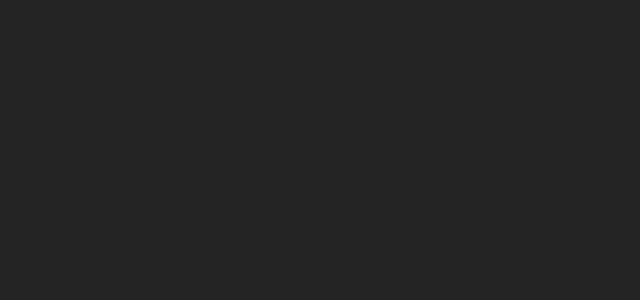
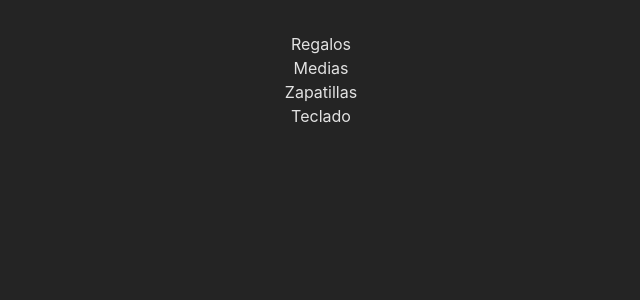
Before and after one commit to AllegriM/adviency, a React (Vite) app: page / in a window 1280 px wide. Shown: the top 300 px of the page, without its empty margins (319-959 px from the left). Built offline with nearby package versions, Linux system fonts and the light colour scheme.

Commit message:
fix: :bug: Resolve merge conflict in Day 1

```diff
--- a/src/App.tsx
+++ b/src/App.tsx
@@ -1,8 +1,22 @@
 
 function App() {
+  const regalos : string[] = ["Medias", "Zapatillas", "Teclado"]
 
   return (
-    <div className="App"></div>
+    <div className="App">
+      <h2>Regalos</h2>
+      <ul>
+        {
+          regalos.map(regalo => {
+            return(
+              <li key={regalo}>
+                {regalo}
+              </li>
+            )
+          })
+        }
+      </ul>
+    </div>
   )
 }
 
```
